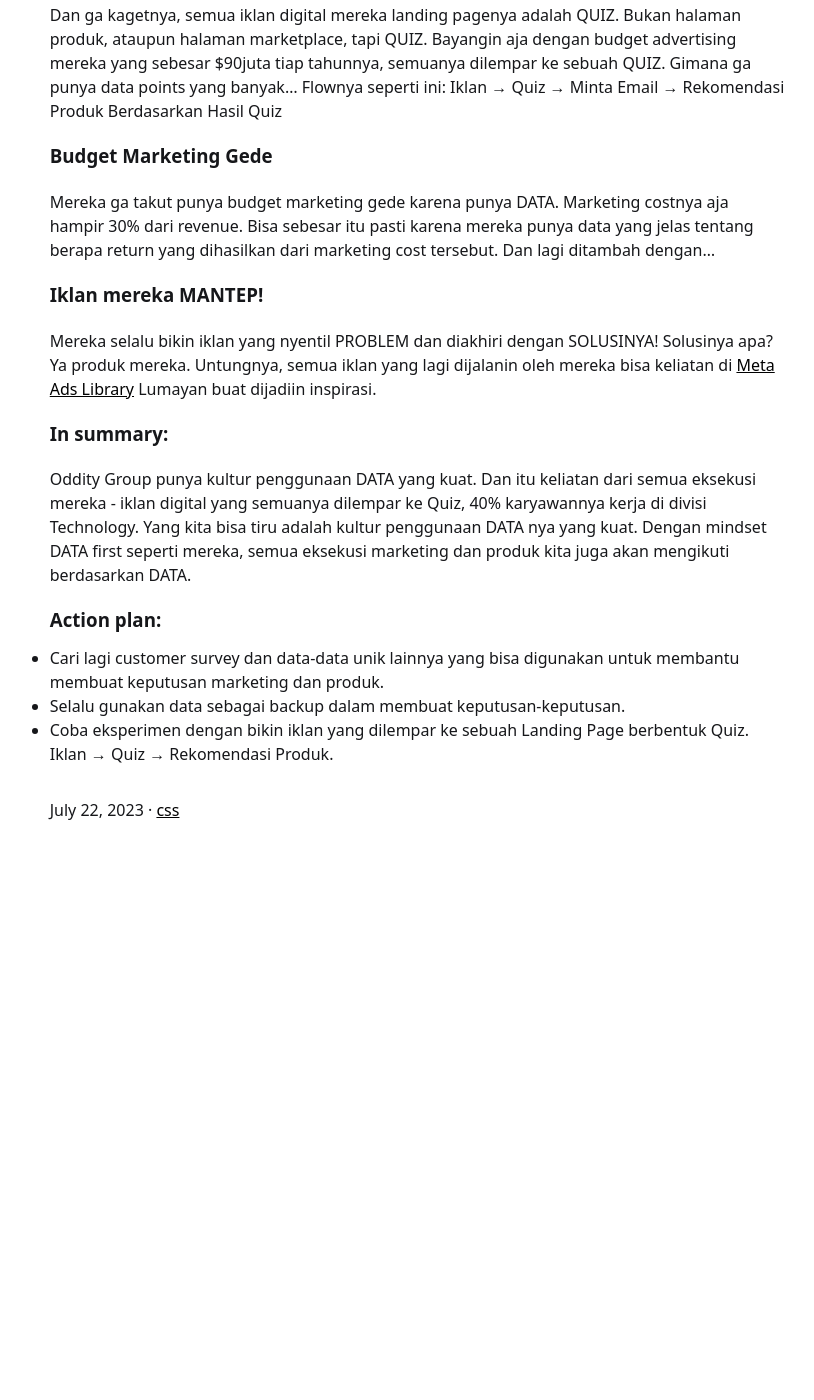
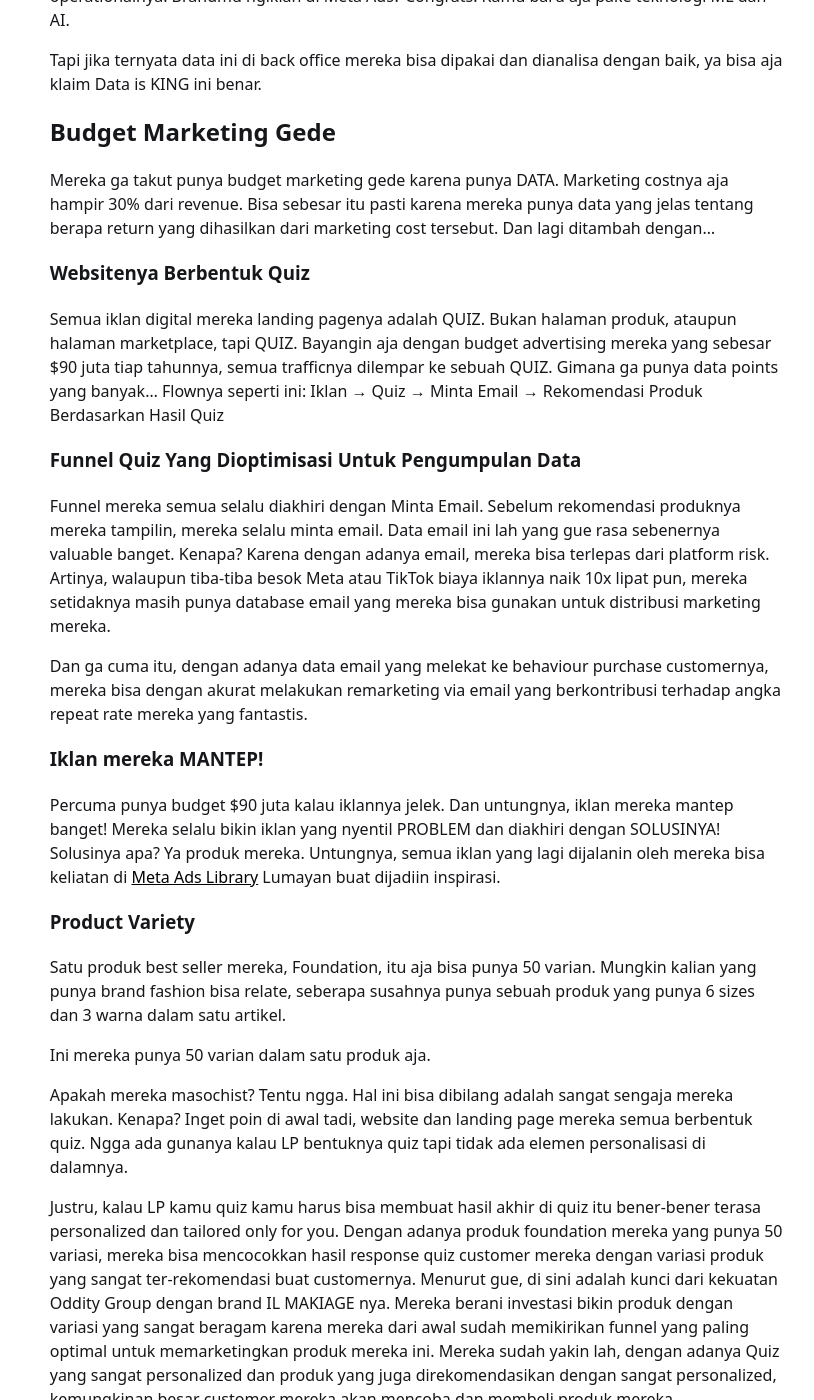
Before and after one commit to chickenchop/jekyll, a Jekyll site: the page built from _posts/2023-07-22-Oddity-Group-Analysis.md, in a window 1280 px wide and 1400 px high, scrolled down 645 px. Shown: the whole window, without its empty margins (303-1117 px from the left). Built offline with Jekyll 4.4.1, drawn with Linux system fonts in a browser that asks for light colours; before the commit the page ends 1563 px from its top, so only the background shows below that; some of the changed text lies outside the part shown.

Commit message:
Update 2023-07-22-Oddity-Group-Analysis.md

```diff
--- a/_posts/2023-07-22-Oddity-Group-Analysis.md
+++ b/_posts/2023-07-22-Oddity-Group-Analysis.md
@@ -6,9 +6,6 @@ summary:
 tags: [css]
 ---
 [Oddity Group](https://oddity.com/) is crazy. Perusahaan beauty yang ga pernah gue denger ini baru berdiri di tahun 2018. Dan hanya dalam 5 tahun mereka bisa mencapai revenue sebesar $320 Juta dan IPO dengan valuasi sebesar $2 Milliar! Here is my insights after reading their 663 pages of F1 fillings:
-
-### Data is KING!
-Karyawan mereka 40% nya bekerja di divisi Technology, padahal jualannya produk beauty. Klaimnya adalah mereka sudah punya 1 MILIAR unique data points dari 4 JUTA customer mereka. Udah jelas ya mereka ga pake Microsoft Excel karena pasti ga kuat...
 
 ### The Numbers
 Beberapa angka finansial mereka yang sangat impressive:
@@ -19,18 +16,37 @@ Beberapa angka finansial mereka yang sangat impressive:
 - EBITDA Margin 12%
 - 6-months Customer Repeat Rate Hampir 60%
 
-### Websitenya Berbentuk Quiz
-Dan ga kagetnya, semua iklan digital mereka landing pagenya adalah QUIZ. Bukan halaman produk, ataupun halaman marketplace, tapi QUIZ. Bayangin aja dengan budget advertising mereka yang sebesar $90juta tiap tahunnya, semuanya dilempar ke sebuah QUIZ. Gimana ga punya data points yang banyak... Flownya seperti ini: Iklan → Quiz → Minta Email → Rekomendasi Produk Berdasarkan Hasil Quiz
+### Data is KING! Or is it?
+Karyawan mereka 40% nya bekerja di divisi Technology, padahal jualannya produk beauty. Klaimnya adalah mereka sudah punya 1 MILIAR unique data points dari 4 JUTA customer mereka. Walaupun begitu, gue ga gitu yakin dengan "pom-pom" berkedok data. Dari yang gue baca, sebenernya data points mereka juga tidak spesial banget (dapetnya dari quiz, expanded on next section). Jaman sekarang sejujurnya hampir semua brand sudah ada campur tangan ML/AI di operationalnya. Brandmu ngiklan di Meta Ads? Congrats. Kamu baru aja pake teknologi ML dan AI.
 
-### Budget Marketing Gede
+Tapi jika ternyata data ini di back office mereka bisa dipakai dan dianalisa dengan baik, ya bisa aja klaim Data is KING ini benar.
+
+## Budget Marketing Gede
 Mereka ga takut punya budget marketing gede karena punya DATA. Marketing costnya aja hampir 30% dari revenue. Bisa sebesar itu pasti karena mereka punya data yang jelas tentang berapa return yang dihasilkan dari marketing cost tersebut. Dan lagi ditambah dengan...
 
-### Iklan mereka MANTEP!
-Mereka selalu bikin iklan yang nyentil PROBLEM dan diakhiri dengan SOLUSINYA! Solusinya apa? Ya produk mereka. Untungnya, semua iklan yang lagi dijalanin oleh mereka bisa keliatan di [Meta Ads Library](https://www.facebook.com/ads/library/?active_status=all&ad_type=all&country=ALL&view_all_page_id=1270817949729510&sort_data[direction]=desc&sort_data[mode]=relevancy_monthly_grouped&search_type=page&media_type=all) Lumayan buat dijadiin inspirasi.
+### Websitenya Berbentuk Quiz
+Semua iklan digital mereka landing pagenya adalah QUIZ. Bukan halaman produk, ataupun halaman marketplace, tapi QUIZ. Bayangin aja dengan budget advertising mereka yang sebesar $90 juta tiap tahunnya, semua trafficnya dilempar ke sebuah QUIZ. Gimana ga punya data points yang banyak... Flownya seperti ini: Iklan → Quiz → Minta Email → Rekomendasi Produk Berdasarkan Hasil Quiz
+
+### Funnel Quiz Yang Dioptimisasi Untuk Pengumpulan Data
+Funnel mereka semua selalu diakhiri dengan Minta Email. Sebelum rekomendasi produknya mereka tampilin, mereka selalu minta email. Data email ini lah yang gue rasa sebenernya valuable banget. Kenapa? Karena dengan adanya email, mereka bisa terlepas dari platform risk. Artinya, walaupun tiba-tiba besok Meta atau TikTok biaya iklannya naik 10x lipat pun, mereka setidaknya masih punya database email yang mereka bisa gunakan untuk distribusi marketing mereka.
+
+Dan ga cuma itu, dengan adanya data email yang melekat ke behaviour purchase customernya, mereka bisa dengan akurat melakukan remarketing via email yang berkontribusi terhadap angka repeat rate mereka yang fantastis.
 
 
+### Iklan mereka MANTEP!
+Percuma punya budget $90 juta kalau iklannya jelek. Dan untungnya, iklan mereka mantep banget! Mereka selalu bikin iklan yang nyentil PROBLEM dan diakhiri dengan SOLUSINYA! Solusinya apa? Ya produk mereka. Untungnya, semua iklan yang lagi dijalanin oleh mereka bisa keliatan di [Meta Ads Library](https://www.facebook.com/ads/library/?active_status=all&ad_type=all&country=ALL&view_all_page_id=1270817949729510&sort_data[direction]=desc&sort_data[mode]=relevancy_monthly_grouped&search_type=page&media_type=all) Lumayan buat dijadiin inspirasi.
+
+
+### Product Variety
+Satu produk best seller mereka, Foundation, itu aja bisa punya 50 varian. Mungkin kalian yang punya brand fashion bisa relate, seberapa susahnya punya sebuah produk yang punya 6 sizes dan 3 warna dalam satu artikel.
+
+Ini mereka punya 50 varian dalam satu produk aja.
+
+Apakah mereka masochist? Tentu ngga. Hal ini bisa dibilang adalah sangat sengaja mereka lakukan. Kenapa? Inget poin di awal tadi, website dan landing page mereka semua berbentuk quiz. Ngga ada gunanya kalau LP bentuknya quiz tapi tidak ada elemen personalisasi di dalamnya.
+
+Justru, kalau LP kamu quiz kamu harus bisa membuat hasil akhir di quiz itu bener-bener terasa personalized dan tailored only for you. Dengan adanya produk foundation mereka yang punya 50 variasi, mereka bisa mencocokkan hasil response quiz customer mereka dengan variasi produk yang sangat ter-rekomendasi buat customernya. Menurut gue, di sini adalah kunci dari kekuatan Oddity Group dengan brand IL MAKIAGE nya. Mereka berani investasi bikin produk dengan variasi yang sangat beragam karena mereka dari awal sudah memikirikan funnel yang paling optimal untuk memarketingkan produk mereka ini. Mereka sudah yakin lah, dengan adanya Quiz yang sangat personalized dan produk yang juga direkomendasikan dengan sangat personalized, kemungkinan besar customer mereka akan mencoba dan membeli produk mereka.
+
 ### In summary:
-Oddity Group punya kultur penggunaan DATA yang kuat. Dan itu keliatan dari semua eksekusi mereka - iklan digital yang semuanya dilempar ke Quiz, 40% karyawannya kerja di divisi Technology. Yang kita bisa tiru adalah kultur penggunaan DATA nya yang kuat. Dengan mindset DATA first seperti mereka, semua eksekusi marketing dan produk kita juga akan mengikuti berdasarkan DATA.
 
 ### Action plan:
    - Cari lagi customer survey dan data-data unik lainnya yang bisa digunakan untuk membantu membuat keputusan marketing dan produk.
```
